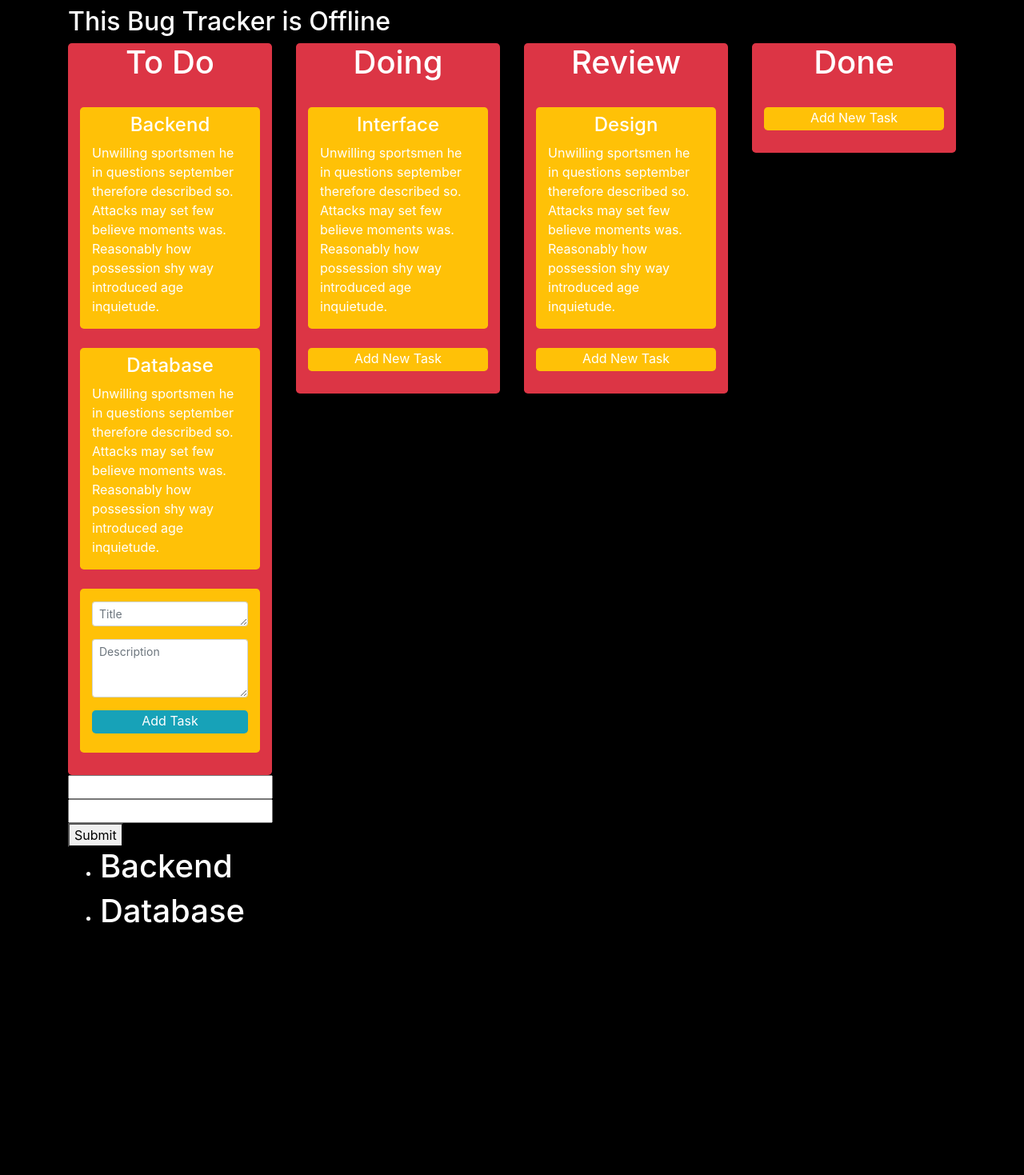
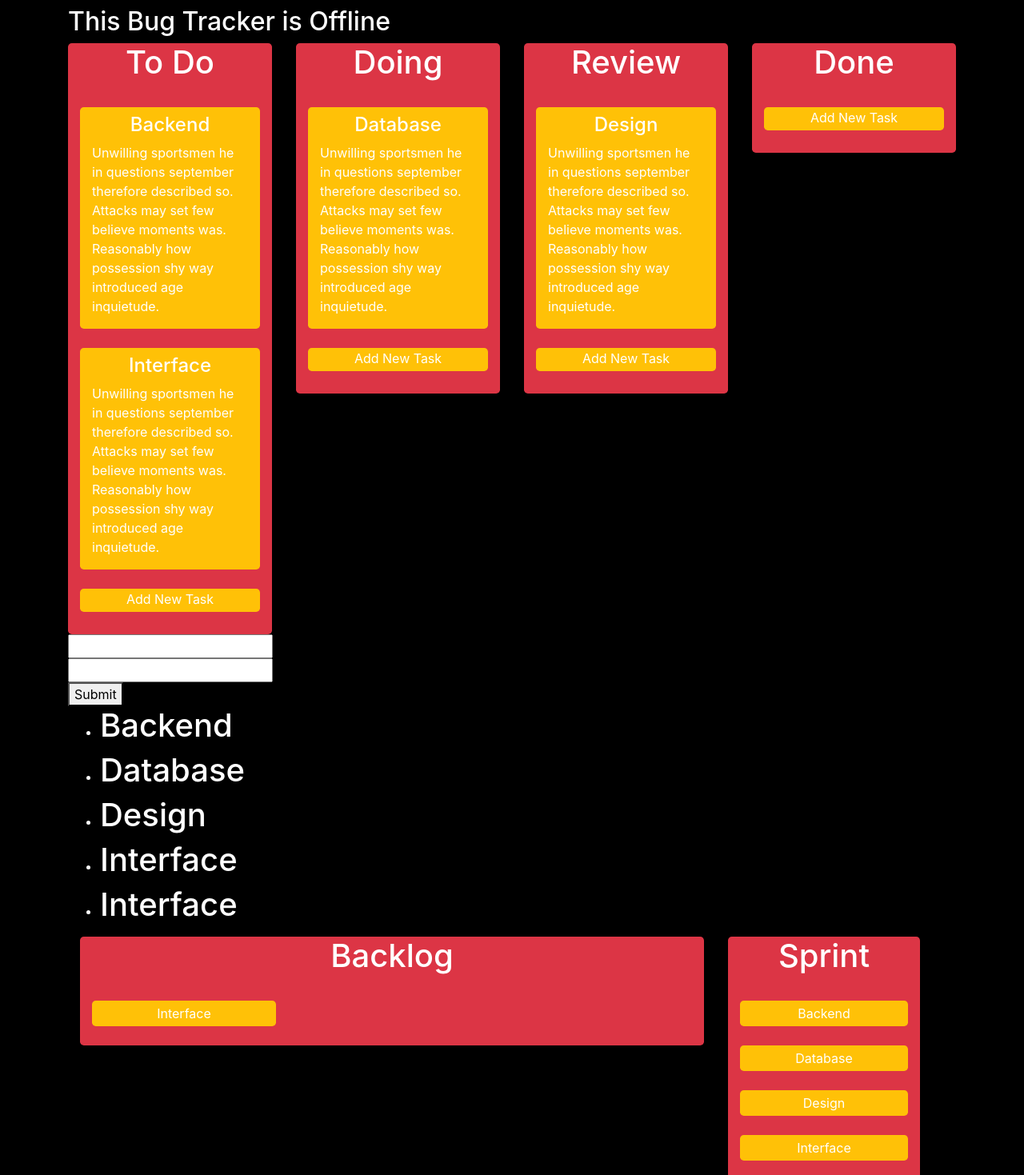
Before and after one commit to SachJay/ProjectManager, a React (Create React App) app: page / in a window 1280 px wide. Shown: the part 40-1509 px from the top of the page at 80% size. Before the commit the page ends 1251 px from the top, so only its background shows below. Built offline with nearby package versions, Linux system fonts and the light colour scheme.

Commit message:
improved code design and created the main page with backlog and sprint. This is using 1 database now.

```diff
--- a/src/App.js
+++ b/src/App.js
@@ -13,29 +13,15 @@ var SprintRow = ({title="Interface", desc="Unwilling sportsmen he in questions s
   </div>
 );
 
-var AddPanel = () => (
-  <div className=" bg-warning rounded-lg mb-4 py-3 ">
-    <div className=" col-12 input-group-sm">
-      <textarea rows="1" className="mb-3 form-control" placeholder="Title" type="text"></textarea>
 
-      <textarea rows="3" className="mb-3 form-control" placeholder="Description" type="text"></textarea>
+var SprintRowTitle = ({title="Interface"}) => (
+
+    <div className="col-12 bg-warning mb-4 rounded-lg py-1 text-center">
+      {title}
     </div>
-
-    <div className="col-12">
-      <button className="col-12 bg-info pb-1 rounded-lg border-0 text-white mb-2">Add Task</button>
-    </div>
+);
 
 
-  </div>
-);
-
-class Tracker {
-  constructor(){
-    this.state = {
-      isAddingTask:false
-    }
-  }
-}
 
 class App extends Component {
   constructor(){
@@ -49,26 +35,13 @@ class App extends Component {
       isUpdated: true,
       isFetching: false,
       choosenCol: 0,
-      toDoTasks: [{"title": "Backend"},{"title": "Database"}],
-      doingTasks: [{"title": "Interface"}],
-      reviewTasks: [{"title": "Design"}],
-      doneTasks: []
+      dataBase: [{"title": "Backend", "column" : 1},{"title": "Database", "column" : 2},{"title": "Design", "column" : 3},{"title": "Interface", "column" : 1},{"title": "Interface", "column" : 0}]
     };
   }
 
-  sprintColumn = (title="To Do", tasks=[], id=0) => (
-    <div className="item col-md-3">
-      <div className="col-md-12 bg-danger pb-1 rounded-lg">
-        <h1 className="text-center pb-4">{title}</h1>
-        {
-          tasks.map((task) =>
-            <SprintRow title={task.title}/>
-          )
-        }
-        {this.state.choosenCol == id ? <AddPanel></AddPanel> : this.addButtonPanel(id)}
-      </div>
-    </div>
-  )
+  checkCol = (task, id) => {
+
+  }
 
   updateChoosenCol = (id) => {
       this.setState({choosenCol: id});
@@ -81,7 +54,7 @@ class App extends Component {
   renderTasks = () => {
     return (
       <ul>
-        {this.state.toDoTasks.map((task, id) =>
+        {this.state.dataBase.map((task, id) =>
           <li key={id}>
             <Tasks task={task.title}/>
           </li>
@@ -123,10 +96,80 @@ class App extends Component {
       this.setState({isUpdated: true});
     });
   }*/
-/* <SprintColumn title="To Do" tasks={this.state.toDoTasks}></SprintColumn>
-          <SprintColumn title="Doing" tasks={this.state.doingTasks}></SprintColumn>
-          <SprintColumn title="Review" tasks={this.state.reviewTasks}></SprintColumn>
-          <SprintColumn title="Done" tasks={this.state.doneTasks}></SprintColumn> */
+
+  addPanel = () => (
+    <div className=" bg-warning rounded-lg mb-4 py-3 ">
+      <div className=" col-12 input-group-sm">
+        <textarea rows="1" className="mb-3 form-control" placeholder="Title" type="text"></textarea>
+
+        <textarea rows="3" className="mb-3 form-control" placeholder="Description" type="text"></textarea>
+      </div>
+
+      <div className="col-12">
+        <button className="col-12 bg-info pb-1 rounded-lg border-0 text-white mb-2">Add Task</button>
+      </div>
+
+      <div className="col-12 text-center">
+        <button className="col-5 bg-info pb-1 rounded-lg border-0 text-white mb-2" onClick={() => this.updateChoosenCol(-1)}>Cancel</button>
+      </div>
+    </div>
+  );
+
+  backlogCondition = (task) => {
+    if(task.column == 0){
+      return (
+        <div className="col-4">
+          <SprintRowTitle title={task.title}/>
+        </div>
+      )
+    }
+  }
+
+  sprintCondition = (task) => {
+    if(task.column != 0){
+      return (
+        <div className="col-12">
+          <SprintRowTitle title={task.title}/>
+        </div>
+      )
+    }
+  }
+
+  sprintColumn = (title="To Do", id=0) => (
+    <div className="item col-md-3">
+      <div className="col-md-12 bg-danger pb-1 rounded-lg">
+        <h1 className="text-center pb-4">{title}</h1>
+        {
+          this.state.dataBase.map((task) => {
+            if(task.column == id){
+              return <SprintRow title={task.title}/>
+             }
+          })
+        }
+        {this.state.choosenCol == id ? this.addPanel() : this.addButtonPanel(id)}
+      </div>
+    </div>
+  )
+
+  column = (title, condition) => (
+
+    <div className="col-12 bg-danger rounded-lg">
+      <h1 className="text-center pb-4">{title}</h1>
+
+        <div className="row">
+          {
+            this.state.dataBase.map((task) => {
+              return condition(task);
+            })
+          }
+        </div>
+
+
+        {/*this.state.choosenCol == 0 ? this.addPanel() : this.addButtonPanel(0)*/}
+    </div>
+
+  );
+
   render(){
 
 
@@ -135,10 +178,10 @@ class App extends Component {
         <h2>This Bug Tracker is {this.state.open ? 'Online' : 'Offline'}</h2>
 
         <div className="row">
-          {this.sprintColumn("To Do", this.state.toDoTasks, 0)}
-          {this.sprintColumn("Doing", this.state.doingTasks, 1)}
-          {this.sprintColumn("Review", this.state.reviewTasks, 2)}
-          {this.sprintColumn("Done", this.state.doneTasks, 3)}
+          {this.sprintColumn("To Do", 1)}
+          {this.sprintColumn("Doing", 2)}
+          {this.sprintColumn("Review", 3)}
+          {this.sprintColumn("Done", 4)}
         </div>
 
         <input ref={this.textInputTitle}></input>
@@ -148,7 +191,23 @@ class App extends Component {
         <button onClick={this.onButtonClick}>Submit</button>
 
         {this.state.isUpdated ? this.getData() : this.addTask()}
-      </div>
+
+
+       { /*Backlog*/ }
+
+          <div className="row col-12">
+            <div className="col-md-9 rounded-lg">
+              {this.column("Backlog", this.backlogCondition)}
+            </div>
+
+            <div className="col-md-3 rounded-lg">
+              {this.column("Sprint", this.sprintCondition)}
+            </div>
+          </div>
+
+
+        </div>
+
     )
   }
 }
```
